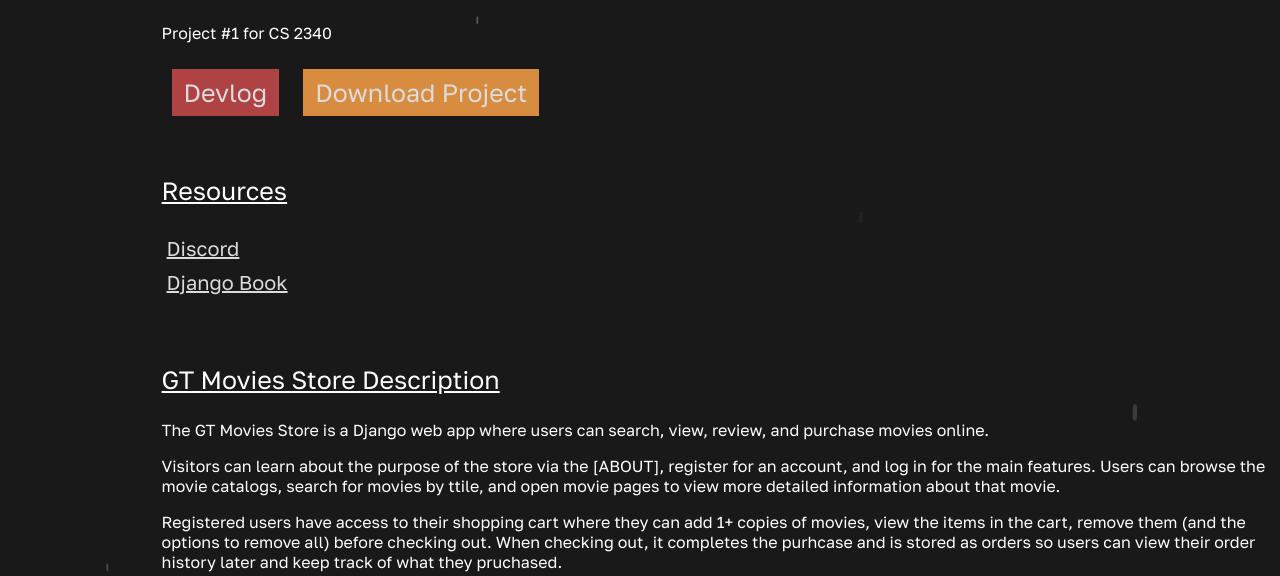
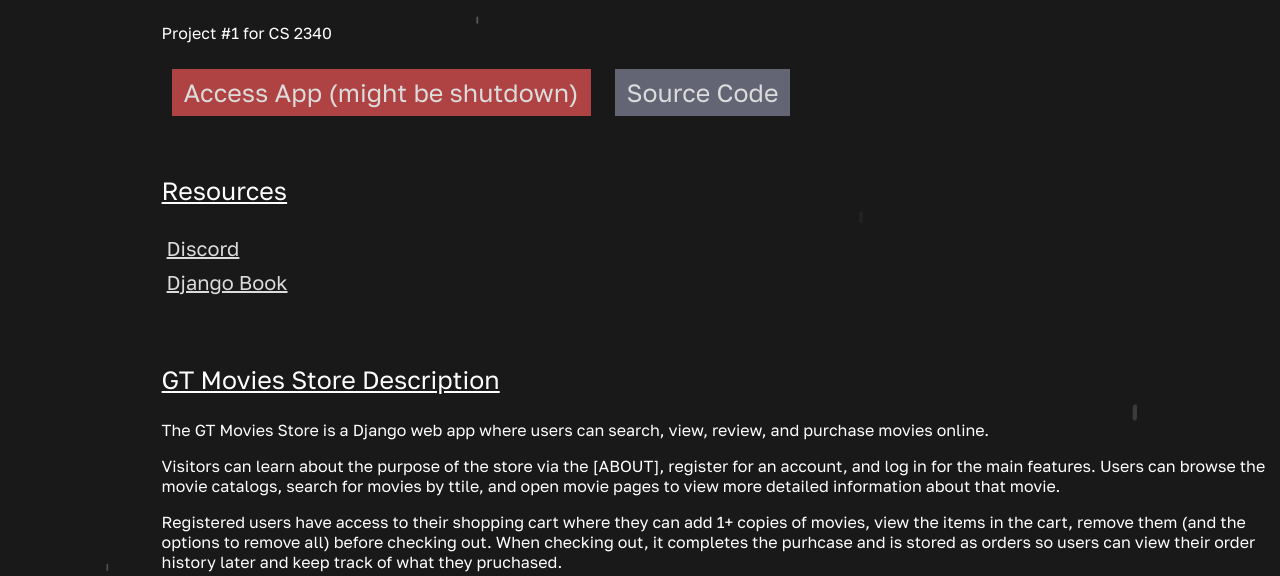
Before and after one commit to MycoalDough/Portfolio, a website: page moviesstore2340.html in a window 1280 px wide. Shown: the part 173-749 px from the top of the page. Drawn offline with Linux system fonts and the light colour scheme; no server answers.

Commit message:
updated buttons

```diff
--- a/moviesstore2340.html
+++ b/moviesstore2340.html
@@ -21,8 +21,8 @@
     </div>
     <div class="nav">
         <p>Project #1 for CS 2340</p>
-        <a href="https://www.youtube.com/watch?v=S1-lhrov8ic" id="youtube">Devlog<div class="link_shine"></div></a>
-        <a href="https://github.com/MycoalDough/customrhythmcreator" id="orange-button">Download Project<div class="link_shine"></div></a>
+        <a href="https://mycoal.pythonanywhere.com/" id="youtube">Access App (might be shutdown)<div class="link_shine"></div></a>
+        <a href="https://github.com/MycoalDough/moviesstore" id="github">Source Code<div class="link_shine"></div></a>
 
         <br><br>
         <p id="big-text">Resources</p>
```
